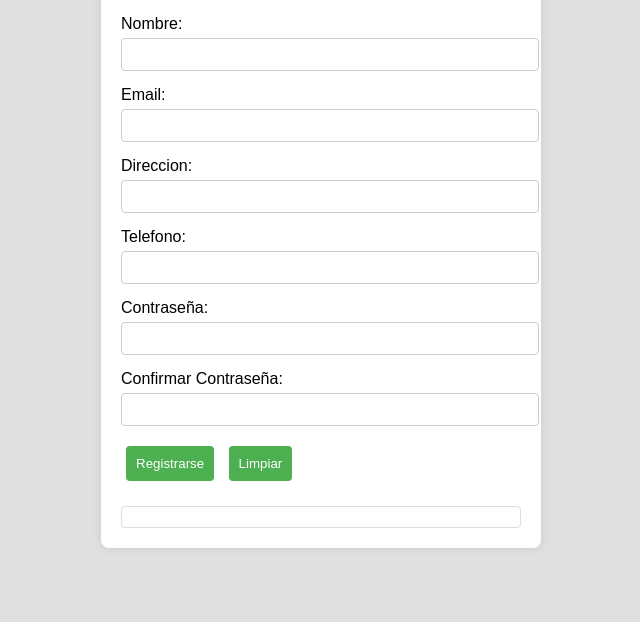
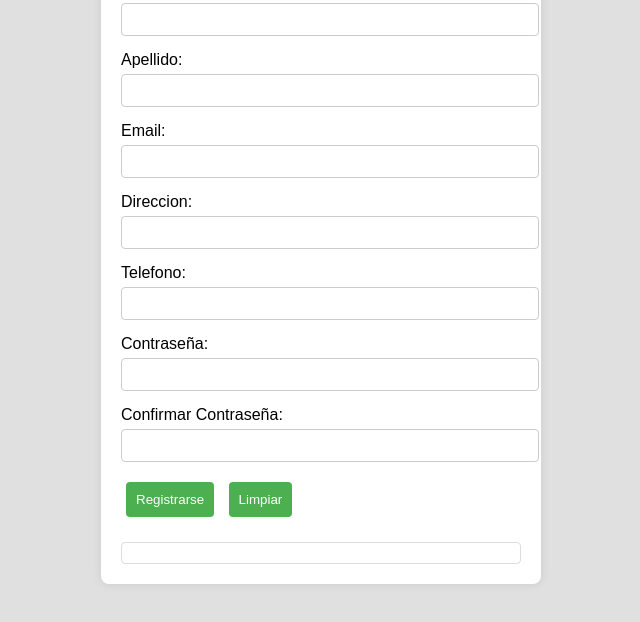
Before and after one commit to Steffy20/Prueba2, a plain HTML site: page index.html in a window 1280 px wide. Shown: the part 168-790 px from the top of the page, without its empty margins (319-959 px from the left). Drawn offline with Linux system fonts and the light colour scheme.

Commit message:
se añadio el campo Apellido

```diff
--- a/index.html
+++ b/index.html
@@ -14,6 +14,11 @@
                 <label for="nombre">Nombre:</label>
                 <input type="text" id="nombre" required>
                 <span class="mensaje-error" id="errorNombre"></span>
+            </div>
+            <div class="campo">
+                <label for="apellido">Apellido:</label>
+                <input type="text" id="apellido" required>
+                <span class="mensaje-error" id="errorApellido"></span>
             </div>
             <div class="campo">
                 <label for="email">Email:</label>
```
